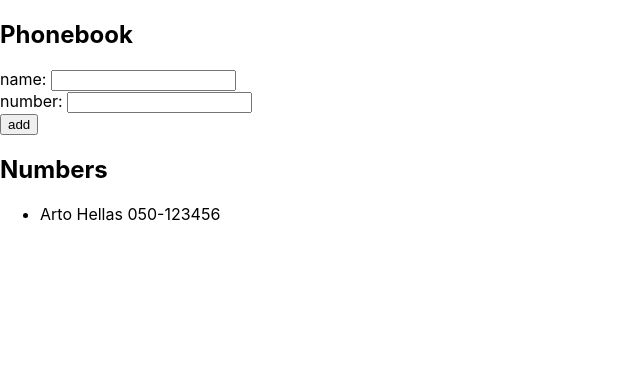
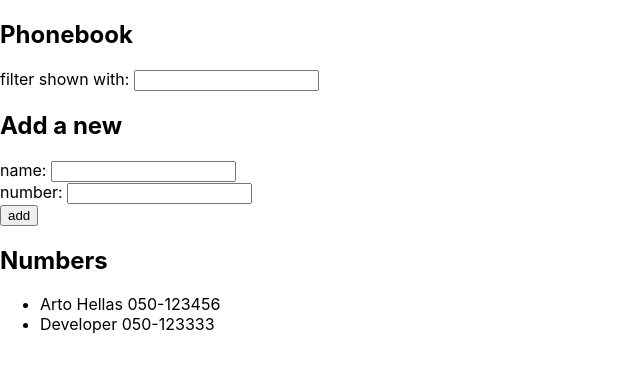
Before and after one commit to Jvaan/fso2020, a React (Create React App) app in the folder osa2/puhelinluettelo/: page / in a window 1280 px wide. Shown: the top 372 px of the page, without its empty margins (0-640 px from the left). Built offline with nearby package versions, Linux system fonts and the light colour scheme.

Commit message:
2.9*: puhelinluettelo step4

```diff
--- a/osa2/puhelinluettelo/src/App.js
+++ b/osa2/puhelinluettelo/src/App.js
@@ -7,10 +7,16 @@ const App = () => {
             name: 'Arto Hellas',
             id: 'Arto Hellas',
             number: '050-123456'
+        },
+        {
+            name: 'Developer',
+            id: 'Developer',
+            number: '050-123333'
         }
     ])
     const [newName, setNewName] = useState('')
     const [newNumber, setNewNumber] = useState('')
+    const [newFilter, setNewFilter] = useState('')
 
     const addName = (event) => {
         console.log(`Adding new name ${newName}`)
@@ -52,15 +58,27 @@ const App = () => {
         setNewNumber(event.target.value)
     }
 
+    const handleFilterChange = (event) => {
+        console.log(event.target.value)
+        setNewFilter(event.target.value)
+    }
+
+    let isPerson = (person) => person.name.toLowerCase().match(newFilter.toLowerCase())
+    const personsToShow = persons.filter(isPerson)
+
     return (
         <div>
             <h2>Phonebook</h2>
+            <div>
+                filter shown with: <input value={newFilter} onChange={handleFilterChange} />
+            </div>
+            <h2>Add a new</h2>
             <form onSubmit={addName}>
                 <div>
                     name: <input value={newName} onChange={handleNameChange} />
                 </div>
                 <div>
-                    number: <input value={newNumber} onChange={handleNumberChange}/>
+                    number: <input value={newNumber} onChange={handleNumberChange} />
                 </div>
                 <div>
                     <button type="submit">add</button>
@@ -68,13 +86,12 @@ const App = () => {
             </form>
             <h2>Numbers</h2>
             <ul>
-                {persons.map((person) =>
+                {personsToShow.map((person) =>
                     <Person key={person.id} person={person} />
                 )}
             </ul>
         </div>
     )
-
 }
 
 export default App
```
